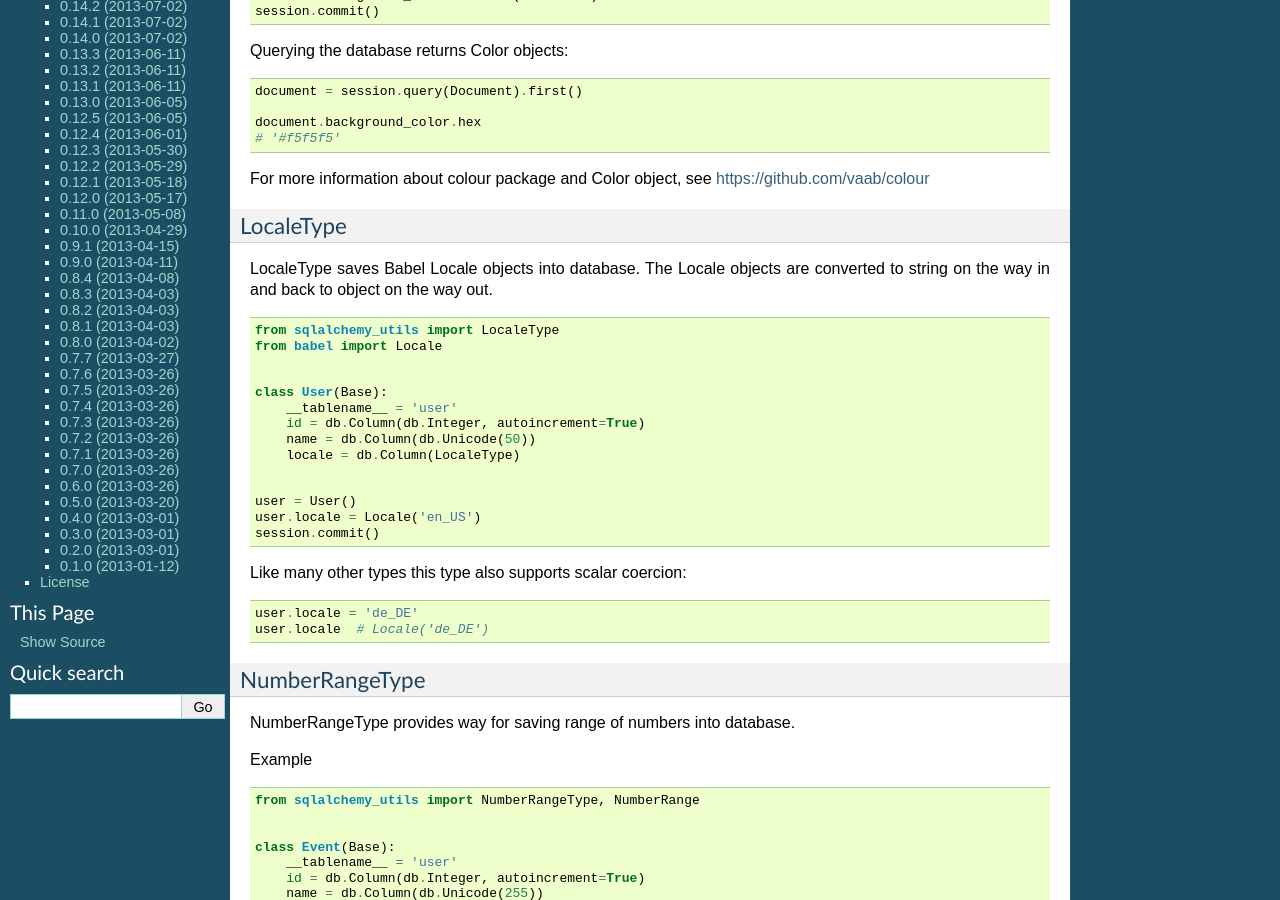
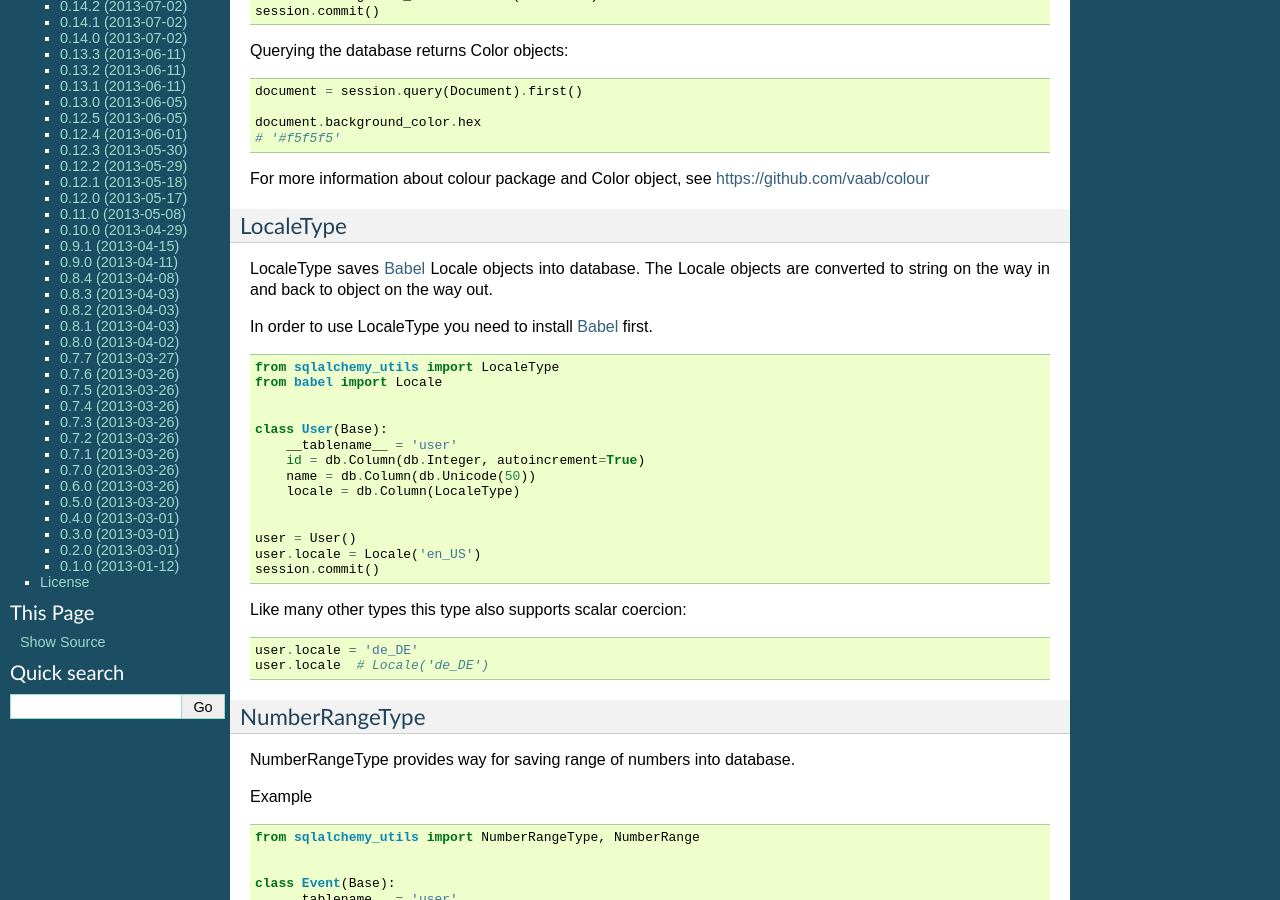
Before and after one commit to kvesteri/sqlalchemy-utils, a Sphinx documentation site: the page built from docs/index.rst, in a window 1280 px wide and 900 px high, scrolled down 1116 px. Built offline with Sphinx 7.4.7, drawn with Linux system fonts in a browser that asks for light colours.

Commit message:
Added link to Babel

```diff
--- a/docs/index.rst
+++ b/docs/index.rst
@@ -96,7 +96,9 @@ For more information about colour package and Color object, see https://github.c
 LocaleType
 ^^^^^^^^^^
 
-LocaleType saves Babel Locale objects into database. The Locale objects are converted to string on the way in and back to object on the way out.
+LocaleType saves Babel_ Locale objects into database. The Locale objects are converted to string on the way in and back to object on the way out.
+
+In order to use LocaleType you need to install Babel_ first.
 
 
 ::
@@ -400,6 +402,7 @@ Generic relationship is a form of relationship that supports creating a 1 to man
 
 
 
+.. _Babel: http://babel.pocoo.org/
 .. _furl: https://github.com/gruns/furl
 .. _colour: https://github.com/vaab/colour
 
```
